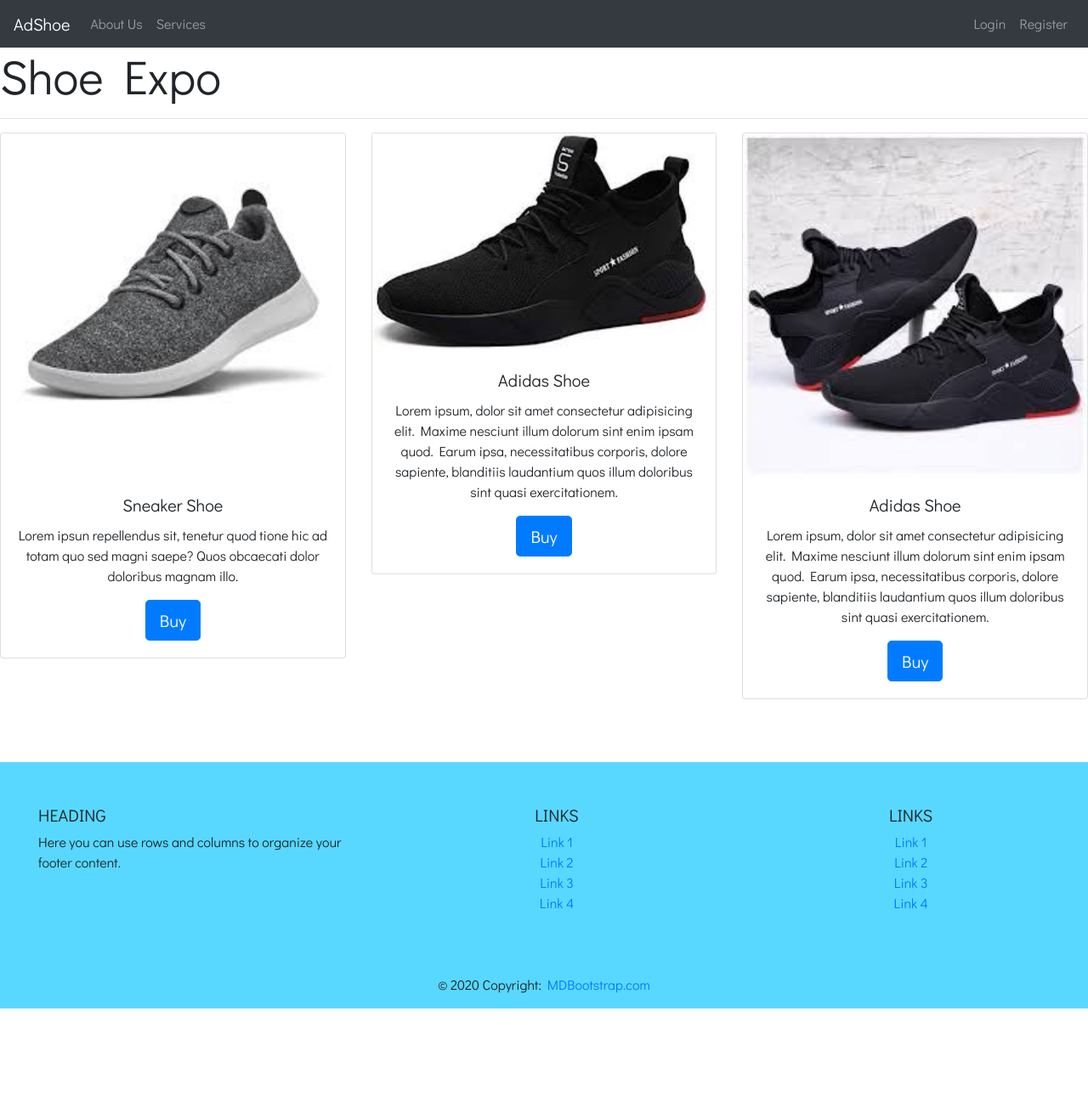
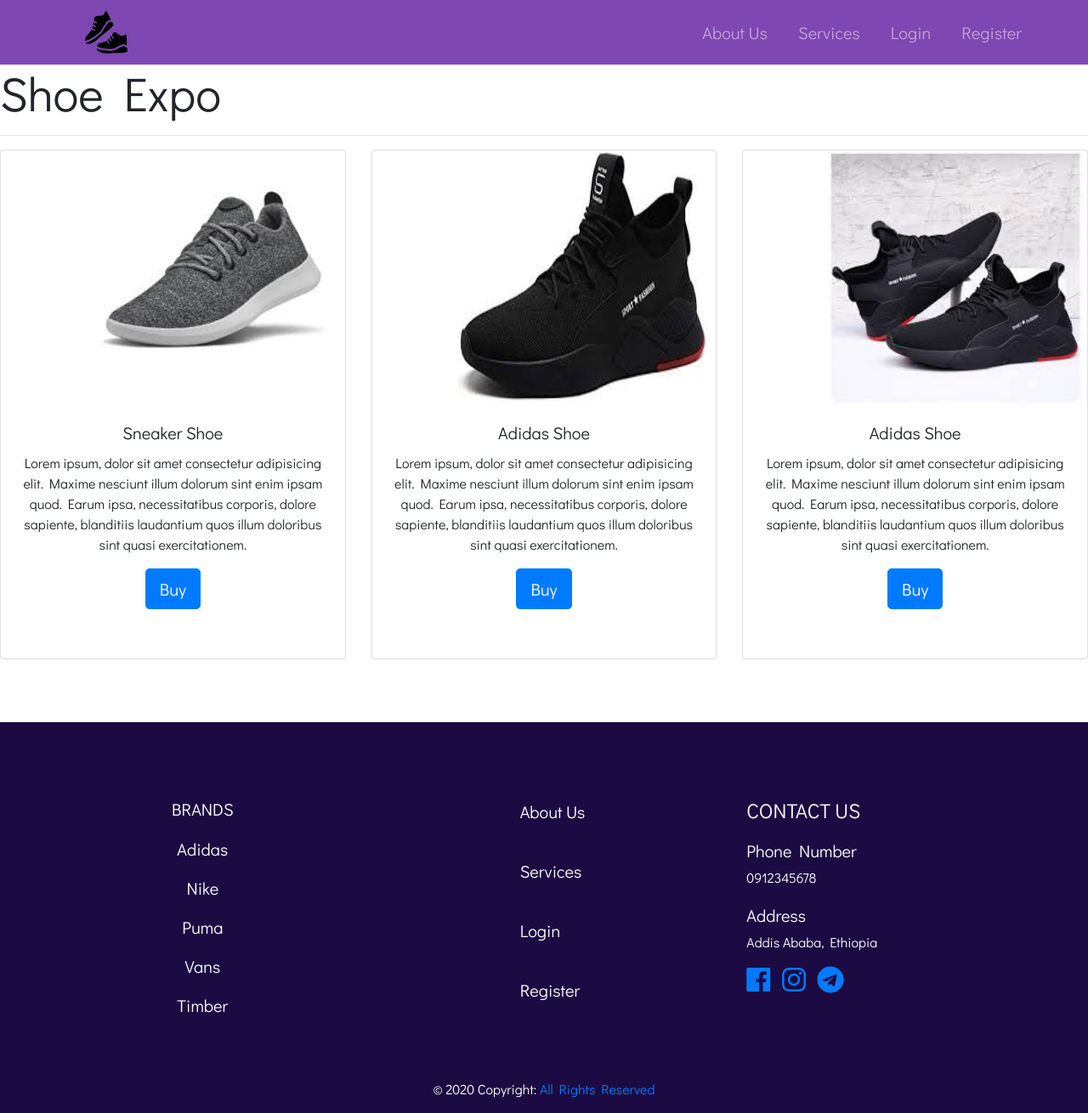
Before and after one commit to Selamawit926/ShoePurchaserWebsite, a plain HTML site: page services.html in a window 1280 px wide. Shown: the whole page at 85% size. Before the commit the page ends 1187 px from the top, so only its background shows below. Drawn offline with Linux system fonts and the light colour scheme.

Commit message:
Footer, navbar and icons are updated

```diff
--- a/assets/css/style.css
+++ b/assets/css/style.css
@@ -2,19 +2,32 @@ body{
     font-family: 'Didact Gothic', sans-serif;
 }
 
+.con3{
+    margin: 0%;
+}
+
 .confoot{
-    background-color: rgb(88, 216, 255);
+    background-color:  rgb(28, 11, 66);
     /* height: 300px; */
     margin-top: 50px;
 
     /* padding: 0; */
 }
 
+
+
 .confootlog{
-    background-color: rgb(88, 216, 255);
+    background-color: rgb(28, 11, 66);
     /* height: 300px; */
     margin-top: 150px;
 
+}
+
+.links{
+    padding-top: 40px;
+    text-decoration: none;
+    font-size: 20px;
+    color: rgb(255, 255, 255);
 }
 
 .row1{
@@ -42,9 +55,93 @@ body{
 
 .nav{
     display: flexbox;
+    background-color: rgba(94, 25, 158,0.8);
+    padding-left: 100px;
+    padding-right: 50px;
+    font-size: 20px;
+
+}
+
+.nav-item{
+    margin-right: 20px;
+}
+
+
+
+/* .colbrand{
+    background-color: brown;
+
+} */
+
+#brand{
+    margin-top: 40px;
+}
+#contact{
+    margin-top: 40px;
 }
 
 /* .col1{
     background-color: blue;
     margin-top: 0%;
 } */
+
+/* .collinks{
+    background-color: brown;
+} */
+
+a:hover{
+    text-decoration: none;
+}
+
+.ul{
+    margin-left: 150px;
+    color: rgb(255, 255, 255);
+    /* text-decoration: none; */
+
+}
+
+#phone{
+    margin-top: 20px;
+}
+
+.ic{
+    padding-left: 10px;
+}
+
+.colbrand>p{
+    font-size: 20px;
+}
+#adidas{
+    margin-top: 20px;
+}
+
+.img{
+    width: 250px;
+    height: 200px;
+}
+.img2{
+    margin-left: 100px;
+    width: 300px;
+    height: 300px;
+}
+
+.foot{
+    color: rgb(255, 255, 255);
+}
+
+.btnpay{
+    margin-top: 20px;
+}
+
+.cards{
+    height: 600px;
+}
+
+.para{
+    margin-top: 10px;
+}
+
+.shoe-icon{
+    width: 50px;
+    height: 50px;
+}
--- a/services.html
+++ b/services.html
@@ -15,10 +15,13 @@
 
 
 
-    <nav class="navbar navbar-expand-md navbar-dark bg-dark sticky-top">
+  <nav class="navbar navbar-expand-md navbar-dark sticky-top nav">
 
 
-        <a  class="navbar-brand" href="index.html">AdShoe</a>
+    <a  class="navbar-brand" href="index.html">
+      <img  class="shoe-icon" src="./assets/images/icon-shoes.png" alt="">
+
+    </a>
 
 
     <button class="navbar-toggler" type="button" data-toggle="collapse" data-target="#colNav" aria-controls="navbarSupportedContent" aria-expanded="false" aria-label="Toggle navigation">
@@ -31,7 +34,7 @@
 
     <div class="collapse navbar-collapse" id="colNav">
 
-        <ul class="navbar-nav ">
+       <ul class="navbar-nav ml-auto">
 
         <li class="nav-item">
           <a class="nav-link" href="">About Us</a>
@@ -40,9 +43,6 @@
             <a class="nav-link" href="services.html">Services</a>
           </li>
 
-           </ul>
-
-           <ul class="navbar-nav ml-auto">
 
         <li class="nav-item">
                     <a class="nav-link" href="login.html">Login</a>
@@ -66,14 +66,12 @@
 
     <div class="col-md-4">
 
-      <div class="card">
+      <div class="card cards">
 
-        <img class="card-img-top img-fluid" src="/assets/images/shoe1.jpg" alt="">
+        <img class="card-img-top img-fluid img2" src="/assets/images/shoe1.jpg" alt="">
         <div class="card-body">
           <h5 class="card-title">Sneaker Shoe</h5>
-          <p class="card-text">Lorem ipsun repellendus sit, tenetur quod
-            tione hic ad totam quo sed magni saepe? Quos obcaecati dolor doloribus magnam
-            illo.</p>
+          <p class="card-text">Lorem ipsum, dolor sit amet consectetur adipisicing elit. Maxime nesciunt illum dolorum sint enim ipsam quod. Earum ipsa, necessitatibus corporis, dolore sapiente, blanditiis laudantium quos illum doloribus sint quasi exercitationem.</p>
           <a href="buy.html" class="btn btn-primary btn-lg">Buy</a>
         </div>
 
@@ -84,9 +82,9 @@
 
      <div class="col-md-4">
 
-        <div class="card">
+        <div class="card cards">
 
-            <img class="card-img-top img-fluid" src="/assets/images/shoe2.jpg" alt="">
+            <img class="card-img-top img-fluid img2" src="/assets/images/shoe2.jpg" alt="">
             <div class="card-body">
                 <h5 class="card-title">Adidas Shoe</h5>
                 <p class="card-text">Lorem ipsum, dolor sit amet consectetur adipisicing elit. Maxime nesciunt illum dolorum sint enim ipsam quod. Earum ipsa, necessitatibus corporis, dolore sapiente, blanditiis laudantium quos illum doloribus sint quasi exercitationem.</p>
@@ -99,9 +97,9 @@
 
      <div class="col-md-4">
 
-        <div class="card">
+        <div class="card cards">
 
-            <img class="card-img-top img-fluid" src="/assets/images/shoe3.jpg" alt="">
+            <img class="card-img-top img-fluid img2" src="/assets/images/shoe3.jpg" alt="">
             <div class="card-body">
                 <h5 class="card-title">Adidas Shoe</h5>
                 <p class="card-text">Lorem ipsum, dolor sit amet consectetur adipisicing elit. Maxime nesciunt illum dolorum sint enim ipsam quod. Earum ipsa, necessitatibus corporis, dolore sapiente, blanditiis laudantium quos illum doloribus sint quasi exercitationem.</p>
@@ -116,7 +114,7 @@
 
 </div>
 
-<footer class="page-footer font-small blue pt-4">
+<footer class="page-footer font-small blue pt-4 foot">
 
 
   <div class="container-fluid text-center text-md-left confoot">
@@ -125,11 +123,16 @@
     <div class="row row1">
 
 
-      <div class="col-md-4 mt-md-0 mt-3 ">
+      <div class="col-md-4 mt-md-0 mt-3 colbrand text-center">
 
 
-        <h5 class="text-uppercase" >Heading</h5>
-        <p>Here you can use rows and columns to organize your footer content.</p>
+        <h5 class="text-uppercase" id="brand" >Brands</h5>
+        <p id="adidas">Adidas</p>
+        <p>Nike</p>
+        <p>Puma</p>
+        <p>Vans</p>
+        <p>Timber</p>
+
 
       </div>
 
@@ -137,23 +140,21 @@
       <hr class="clearfix w-100 d-md-none pb-3">
 
 
-      <div class="col-md-4 mb-md-0 mb-3 text-center">
+      <div class="col-md-4 mb-md-0 mb-3 collinks">
 
 
-        <h5 class="text-uppercase">Links</h5>
-
-        <ul class="list-unstyled">
-          <li>
-            <a href="#!">Link 1</a>
+        <ul class="list-unstyled ul">
+          <li class="links">
+            <a href="" class="links">About Us</a>
           </li>
-          <li>
-            <a href="#!">Link 2</a>
+          <li class="links">
+            <a href="services.html" class="links">Services</a>
           </li>
-          <li>
-            <a href="#!">Link 3</a>
+          <li class="links">
+            <a href="login.html" class="links">Login</a>
           </li>
-          <li>
-            <a href="#!">Link 4</a>
+          <li class="links">
+            <a href="register.html" class="links">Register</a>
           </li>
         </ul>
 
@@ -161,25 +162,27 @@
 
 
 
-      <div class="col-md-4 mb-md-0 mb-3 text-center">
+      <div class="col-md-4 mb-md-0 mb-3 text-left">
 
 
-        <h5 class="text-uppercase">Links</h5>
+        <h4 class="text-uppercase" id="contact">Contact Us</h4>
+        <h5 id="phone">Phone Number</h5>
+        <p >0912345678</p>
+        <h5 id="phone">Address</h5>
+        <p>Addis Ababa, Ethiopia</p>
 
-        <ul class="list-unstyled">
-          <li>
-            <a href="#!">Link 1</a>
-          </li>
-          <li>
-            <a href="#!">Link 2</a>
-          </li>
-          <li>
-            <a href="#!">Link 3</a>
-          </li>
-          <li>
-            <a href="#!">Link 4</a>
-          </li>
-        </ul>
+        <a href=""> <i class="fab fa-facebook fa-2x"></i></a>
+        <a href="" class="ic"> <i class="fab fa-instagram fa-2x"></i></a>
+        <a href="" class="ic"> <i class="fab fa-telegram fa-2x"></i></a>
+
+
+
+
+
+
+
+
+
 
       </div>
 
@@ -190,7 +193,7 @@
     <div class="row rowcopy">
       <div class="col-md-12  text-center">
         <div class="footer-copyright text-center py-3 confoot2">© 2020 Copyright:
-          <a href="https://mdbootstrap.com/"> MDBootstrap.com</a>
+          <a href="https://mdbootstrap.com/"> All Rights Reserved</a>
         </div>
       </div>
 
@@ -204,7 +207,6 @@
 
 
 
-
 <script src="/assets/js/jquery-3.4.1.min.js"></script>
 <script src="/assets/js/bootstrap.bundle.js"></script>
 <script src="/assets/js/bootstrap.js"></script>
```
Also changed, not shown: buy.html (+47 -47 lines), index.html (+51 -44 lines), login.html (+44 -39 lines), register.html (+44 -39 lines), assets/images/shoe4.jpg (added). Lines whose indentation alone changed are shown as unchanged.
